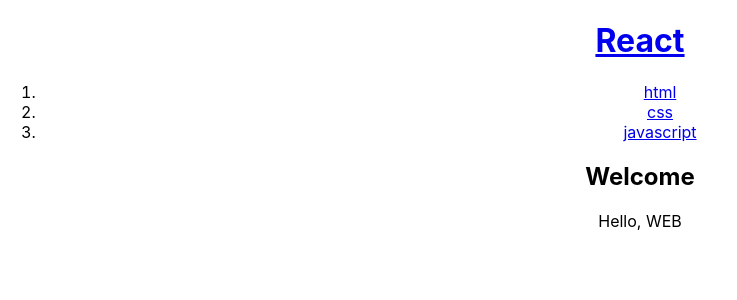
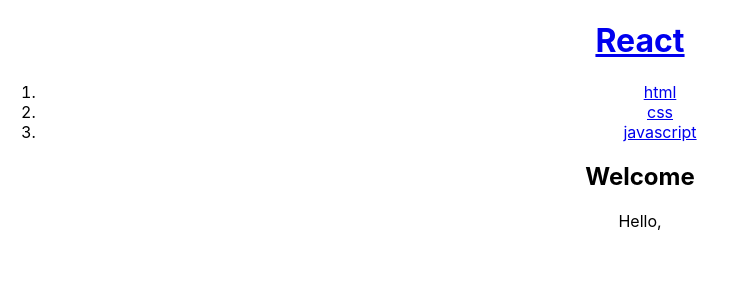
Before and after one commit to yoonsangpark/react-app, a React (Create React App) app: page / in a window 1280 px wide. Shown: the top 300 px of the page, without its empty margins (0-737 px from the left). Built offline with nearby package versions, Linux system fonts and the light colour scheme.

Commit message:
4.1 useStage props

```diff
--- a/src/App.js
+++ b/src/App.js
@@ -21,7 +21,7 @@ function Nav(props){
     lis.push(<li key={t.id}>
       <a id={t.id} href={'/read/'+t.id} onClick={event=> {
         event.preventDefault();
-        props.onChangeMode(event.target.id);
+        props.onChangeMode(Number(event.target.id));
       }}>{t.title}</a>
       </li>)
   }
@@ -39,7 +39,7 @@ function Article(props){
   return (
     <div>
       <h2> {props.title} </h2>
-      Hello, WEB
+      Hello, {props.body}
     </div>
   )
 }
@@ -50,7 +50,7 @@ function App() {
   //const mode = _mode[0];
   //const setMode = _mode[1];
   const [mode, setMode] = useState('WELCOME')
-
+  const [id, setId] = useState(null)
 
   const topics = [
     {id:1, title:'html', body:'html is...'},
@@ -62,7 +62,15 @@ function App() {
   if( mode === 'WELCOME') {
     content = <Article title='Welcome'></Article>
   } else if(mode ==='READ') {
-    content = <Article title='Read'></Article>
+    let title, body = null;
+    for(let i=0; i < topics.length; i++){
+      //console.log( topics[i].id, id)
+      if(topics[i].id === id) {
+        title = topics[i].title;
+        body = topics[i].body;
+      }
+    }
+    content = <Article title={title} body={body}></Article>
   }
 
   return (
@@ -71,9 +79,10 @@ function App() {
         //alert('Header');
         setMode('WELCOME')
       }}></Header>
-      <Nav topics={topics} onChangeMode={(id)=> {
+      <Nav topics={topics} onChangeMode={(_id)=> {
         //alert(id);
         setMode('READ')
+        setId(_id)
       }}></Nav>
       {content}
     </div>
```
